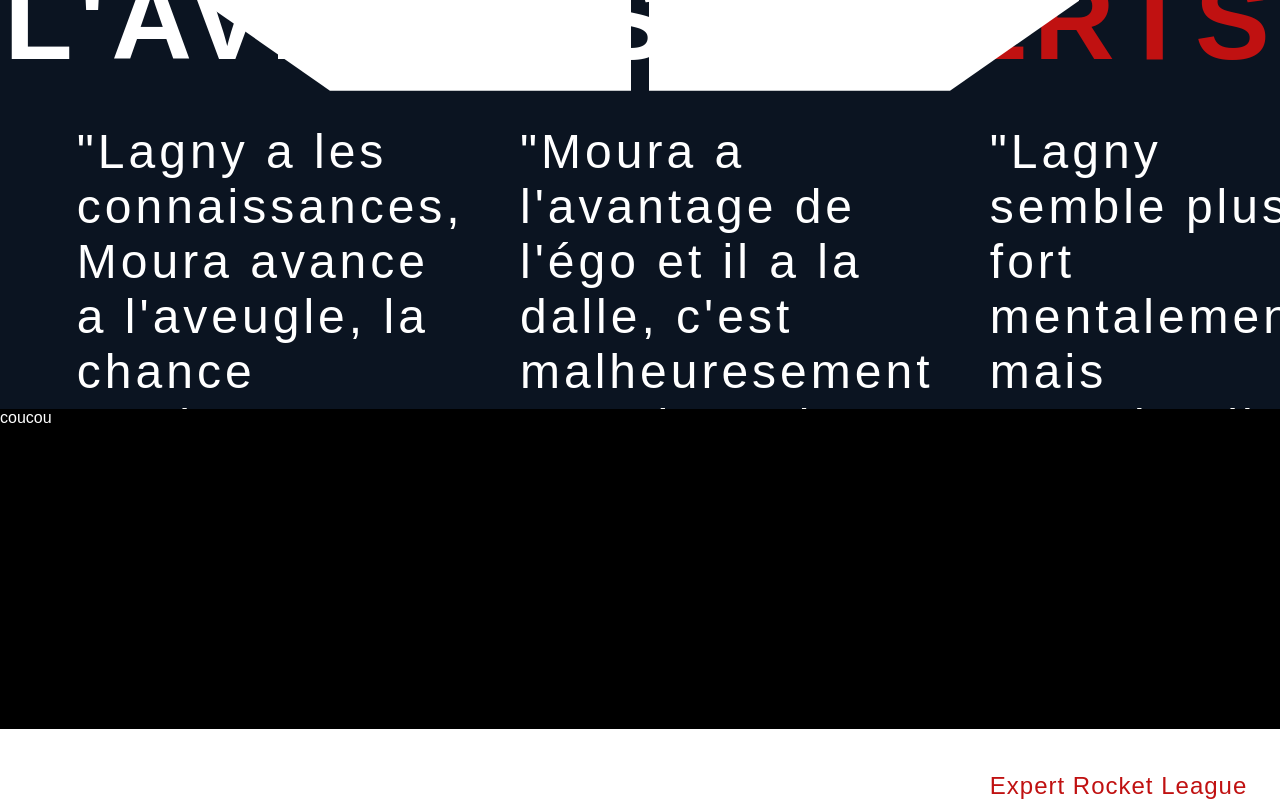
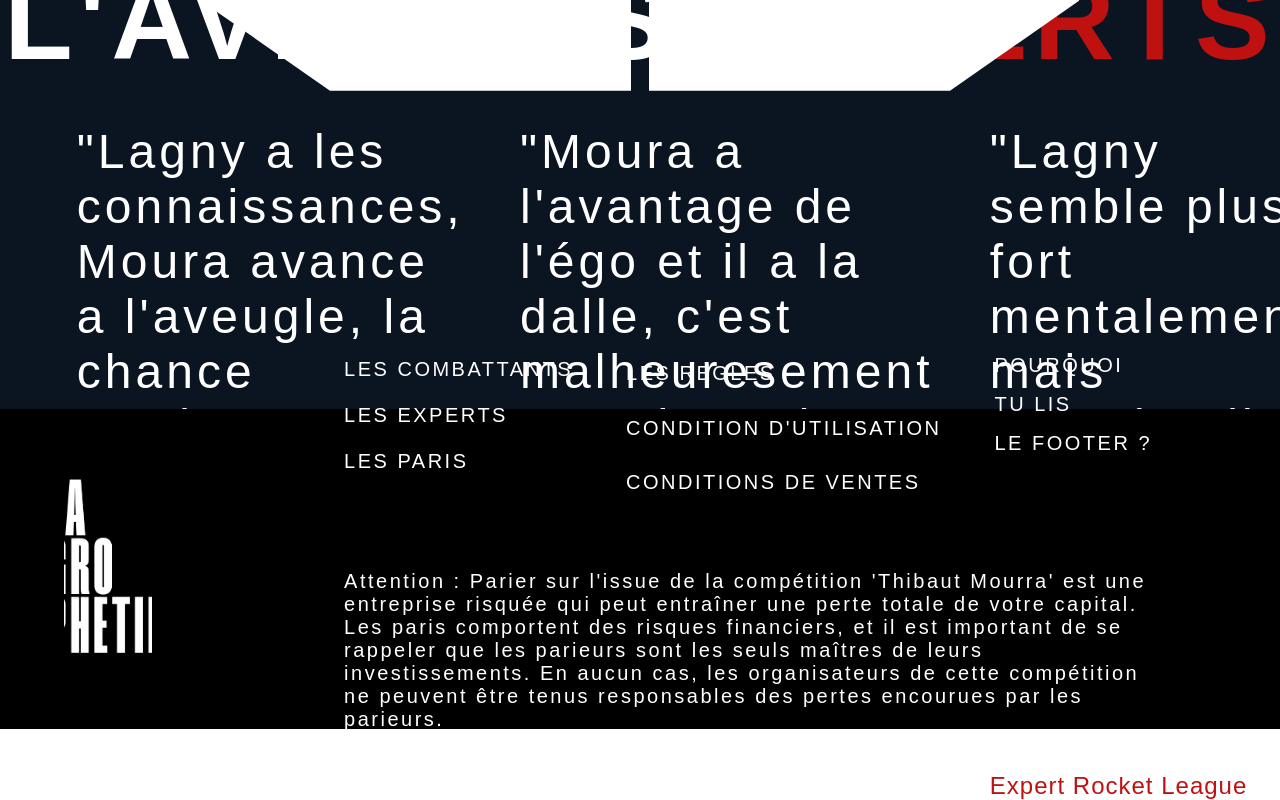
Before and after one commit to RaEace/La-Groph-cie, a React (Vite) app: page / in a window 1280 px wide. Shown: the part 4071-4871 px from the top of the page. Built offline with nearby package versions, Linux system fonts and the light colour scheme; a web font is replaced by a local one.

Commit message:
feat: shitty footer, but it's a footer

```diff
--- a/src/pages/Footer/Footer.css
+++ b/src/pages/Footer/Footer.css
@@ -1,11 +1,45 @@
 .footer {
   height: 40vh;
   background-color: black;
+  display: flex;
 }
 
-.opinion-elements {
-  width: 50%;
+.footer-logo {
+  width: 40%;
+  background-position: center;
+  background-repeat: no-repeat;
+  margin: 5%;
+  background-size: 120px;
+  background-image: url(../../assets/images/Logo-Blanc.png);
+}
+
+.footer-menu {
+  display: flex;
+  flex-direction: column;
+  justify-content: center;
+  padding: 5% 10% 5% 10%;
+}
+
+.footer-pages {
   display: flex;
   flex-direction: row;
-  justify-content: space-evenly;
+  justify-content: space-between;
 }
+
+.footer-page {
+  display: flex;
+  flex-direction: column;
+}
+
+.footer-page p {
+  font-size: 1.25em;
+  letter-spacing: 2.5px;
+  margin: 5% 0 5% 0;
+}
+
+.footer-text {
+  font-size: 1.25em;
+  font-weight: lighter;
+  letter-spacing: 2.5px;
+  margin: 5% 0 5% 0;
+}
--- a/src/pages/Footer/Footer.tsx
+++ b/src/pages/Footer/Footer.tsx
@@ -3,7 +3,37 @@ import "./Footer.css";
 const Footer: React.FC = () => {
   return (
     <div className="footer">
-      <div className="footer-title">coucou</div>
+      <div className="footer-logo" />
+      <div className="footer-menu">
+        <div className="footer-pages">
+          <div className="footer-page">
+            <p>LES COMBATTANTS</p>
+            <p>LES EXPERTS</p>
+            <p>LES PARIS</p>
+          </div>
+          <div className="footer-page">
+            <p>LES REGLES</p>
+            <p>CONDITION D'UTILISATION</p>
+            <p>CONDITIONS DE VENTES</p>
+          </div>
+          <div className="footer-page">
+            <p>POURQUOI</p>
+            <p>TU LIS</p>
+            <p>LE FOOTER ?</p>
+          </div>
+        </div>
+        <div className="footer-text">
+          <p>
+            Attention : Parier sur l'issue de la compétition 'Thibaut Mourra'
+            est une entreprise risquée qui peut entraîner une perte totale de
+            votre capital. Les paris comportent des risques financiers, et il
+            est important de se rappeler que les parieurs sont les seuls maîtres
+            de leurs investissements. En aucun cas, les organisateurs de cette
+            compétition ne peuvent être tenus responsables des pertes encourues
+            par les parieurs.
+          </p>
+        </div>
+      </div>
     </div>
   );
 };
```
